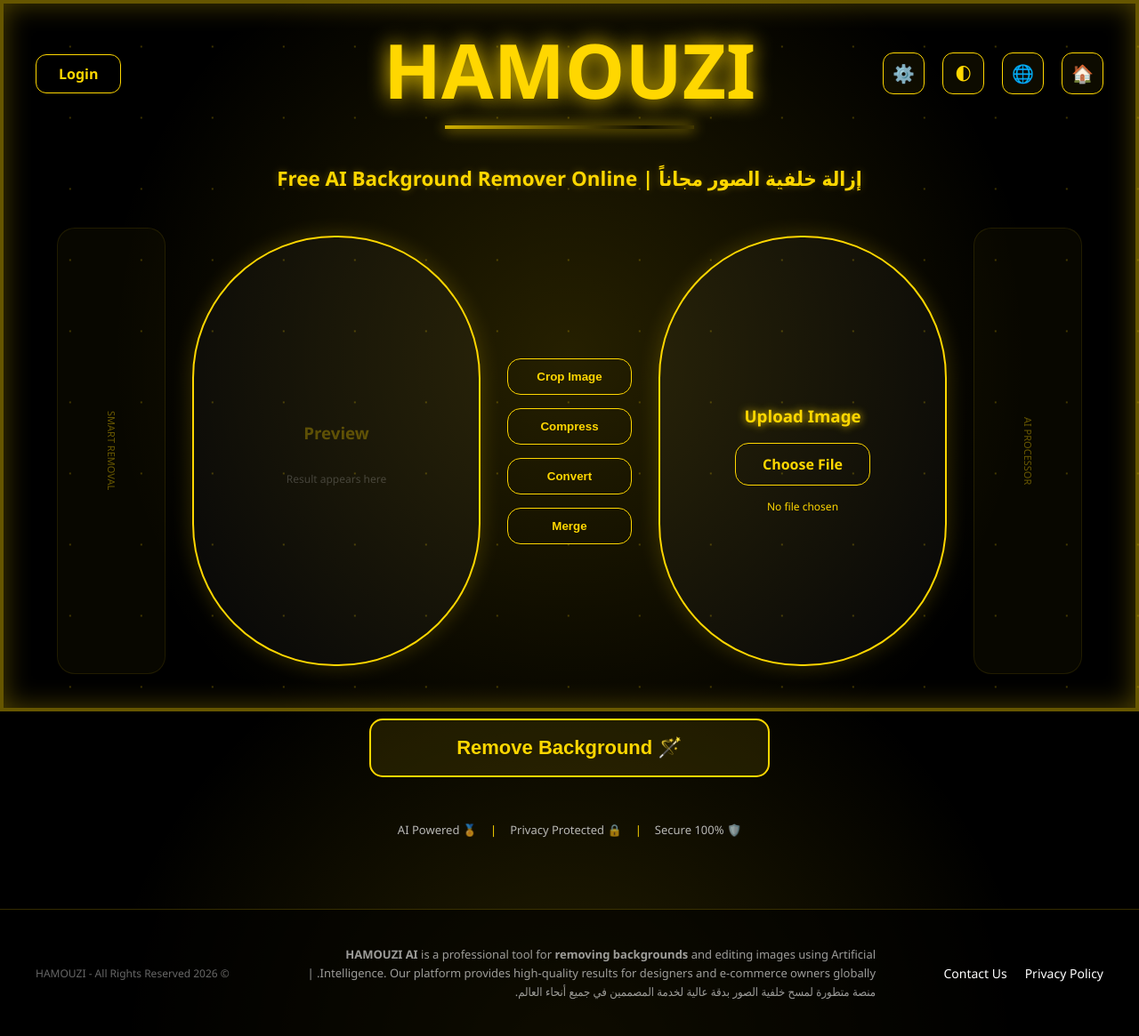
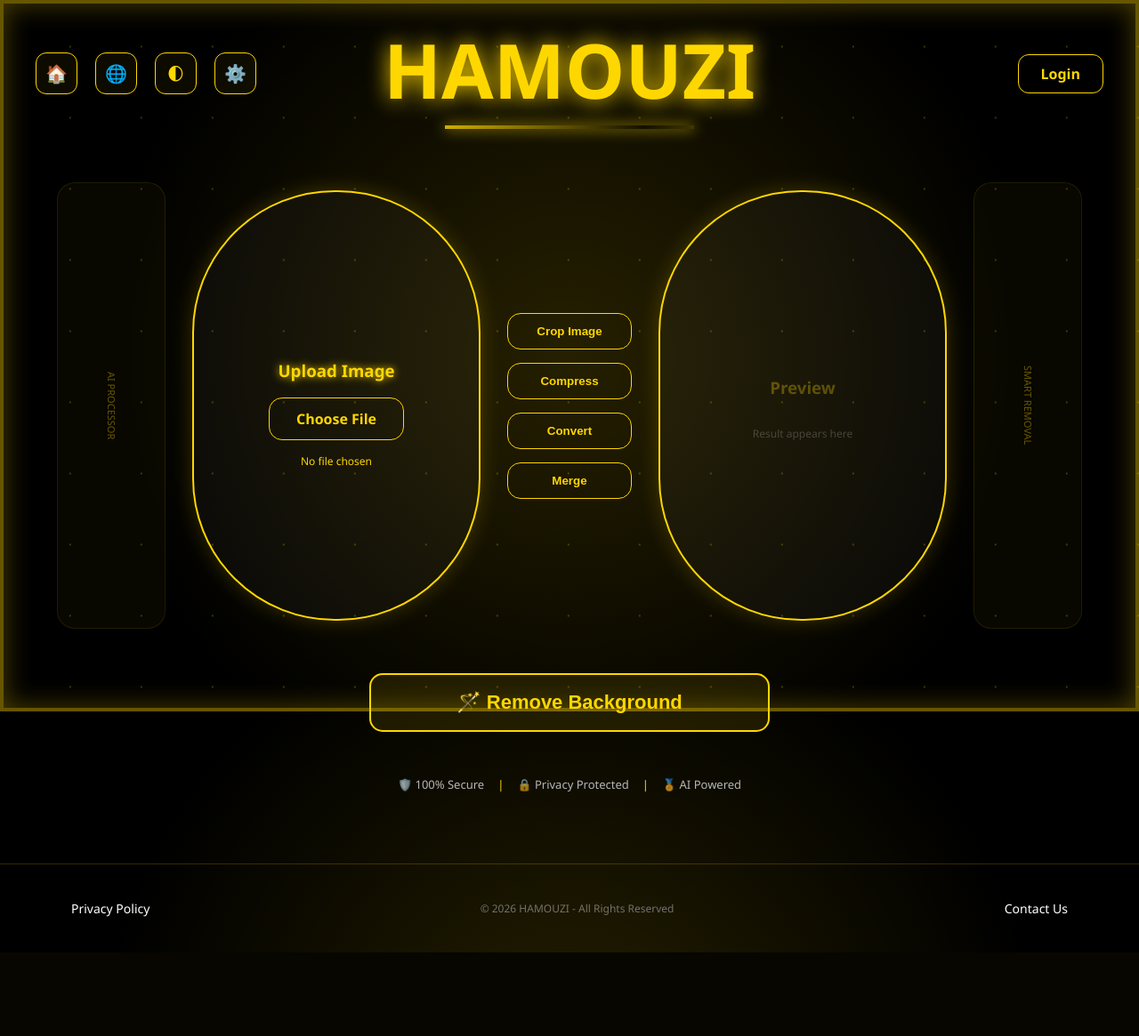
Before and after one commit to midowork2026/bg-remover, a Flask app: page / in a window 1280 px wide. Shown: the whole page at 89% size. After the commit the page ends 1071 px from the top, so only its background shows below. Run offline with Flask 3, Linux system fonts and the light colour scheme; some libraries are stand-ins or nearby versions.

Commit message:
Update index.html

```diff
--- a/templates/index.html
+++ b/templates/index.html
@@ -1,18 +1,17 @@
 <!DOCTYPE html>
-<html lang="ar" dir="rtl">
+<html lang="en">
 <head>
     <meta charset="UTF-8">
     <meta name="viewport" content="width=device-width, initial-scale=1.0">
 
-    <title>HAMOUZI AI | إزالة خلفية الصور مجاناً - Free Background Remover</title>
-    <meta name="description" content="أفضل أداة مجانية لإزالة خلفية الصور بالذكاء الاصطناعي. Remove image backgrounds instantly with HAMOUZI AI. Fast, free, and high-quality background removal tool.">
-    <meta name="keywords" content="إزالة الخلفية, مسح خلفية الصورة, remove background, bg remover, transparent background, background removal, الذكاء الاصطناعي, AI image editor, HAMOUZI, حذف الخلفية اون لاين, remove.bg alternative">
+    <title>HAMOUZI | Free AI Background Remover Online</title>
+    <meta name="description" content="Remove image backgrounds instantly with HAMOUZI AI. Fast, free, and high-quality background removal tool.">
+    <meta name="keywords" content="remove background, bg remover, AI image editor, transparent background, HAMOUZI">
     <meta name="author" content="HAMOUZI">
-    <link rel="canonical" href="https://ahmedmido2026.pythonanywhere.com/" />
-    <meta name="google-site-verification" content="wwpx0hSTEnsfh1Kd8j3frIS3zxaMysDv6sPtLdnmicc" />
+    <link rel="canonical" href="https://yourdomain.com/" />
 
     <style>
-        /* 1. التعديلات الأساسية والخلفية المتحركة - كما هي تماماً في كودك */
+        /* 1. التعديلات الأساسية والخلفية المتحركة */
         body {
             margin: 0;
             font-family: 'Segoe UI', Tahoma, Geneva, Verdana, sans-serif;
@@ -235,22 +234,11 @@
             gap: 15px; margin-top: 30px; color: rgba(255,255,255,0.7); font-size: 13px;
         }
 
-        /* تنسيق الفوتر المدمج والجديد */
         .footer-container {
             margin-top: 80px; padding: 40px 20px; border-top: 1px solid rgba(255, 215, 0, 0.2);
-            background: rgba(0,0,0,0.6);
+            display: flex; flex-direction: column; gap: 20px; align-items: center;
         }
-        .footer-content {
-            max-width: 1200px; margin: 0 auto; display: flex; flex-direction: column; gap: 20px; align-items: center;
-        }
-        @media (min-width: 768px) { .footer-content { flex-direction: row; justify-content: space-between; } }
-
-        .footer-description {
-            max-width: 650px; color: rgba(255,255,255,0.6); font-size: 13px; line-height: 1.6; text-align: center;
-        }
-        @media (min-width: 768px) { .footer-description { text-align: right; } }
-
-        .footer-links { display: flex; gap: 20px; }
+        @media (min-width: 768px) { .footer-container { flex-direction: row; justify-content: space-between; padding: 40px 80px; } }
         .footer-link { color: #fff; text-decoration: none; font-size: 14px; transition: 0.3s; }
         .footer-link:hover { color: gold; text-shadow: 0 0 10px gold; }
     </style>
@@ -279,10 +267,6 @@
             {% endif %}
         </div>
     </div>
-
-    <h1 style="font-size: 1.4rem; color: gold; margin-top: 20px; text-shadow: 0 0 10px rgba(255,215,0,0.3);">
-        إزالة خلفية الصور مجاناً | Free AI Background Remover Online
-    </h1>
 
     <form id="uploadForm" action="/upload" method="POST" enctype="multipart/form-data">
         <div class="wrapper">
@@ -328,20 +312,9 @@
     </form>
 
     <div class="footer-container">
-        <div class="footer-content">
-            <div class="footer-links">
-                <a href="/privacy" class="footer-link">Privacy Policy</a>
-                <a href="/contact" class="footer-link">Contact Us</a>
-            </div>
-
-            <div class="footer-description">
-                <strong>HAMOUZI AI</strong> is a professional tool for <strong>removing backgrounds</strong> and editing images using Artificial Intelligence.
-                Our platform provides high-quality results for designers and e-commerce owners globally.
-                | منصة متطورة لمسح خلفية الصور بدقة عالية لخدمة المصممين في جميع أنحاء العالم.
-            </div>
-
-            <div style="color:rgba(255,255,255,0.4); font-size:12px;">© 2026 HAMOUZI - All Rights Reserved</div>
-        </div>
+        <a href="/privacy" class="footer-link">Privacy Policy</a>
+        <div style="color:rgba(255,255,255,0.4); font-size:12px;">© 2026 HAMOUZI - All Rights Reserved</div>
+        <a href="/contact" class="footer-link">Contact Us</a>
     </div>
 
     <script>
```
